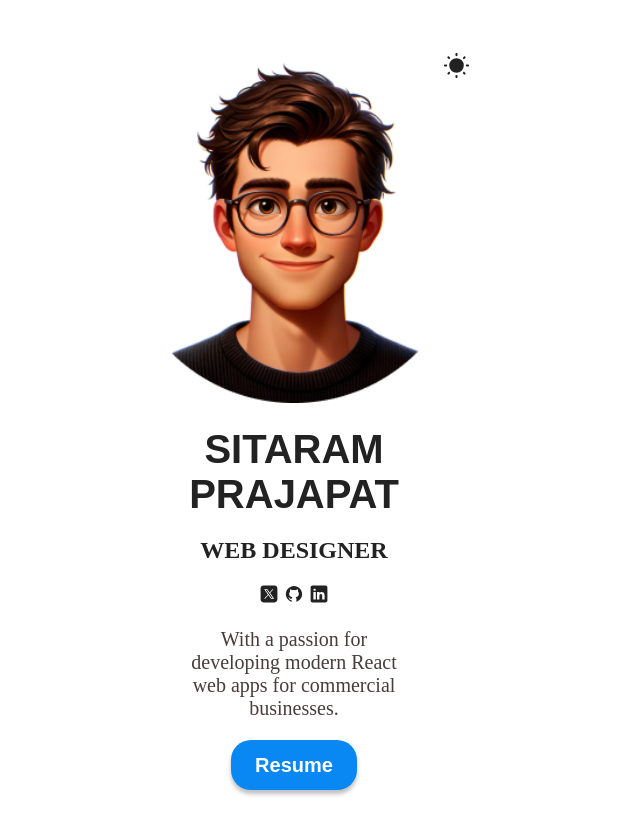
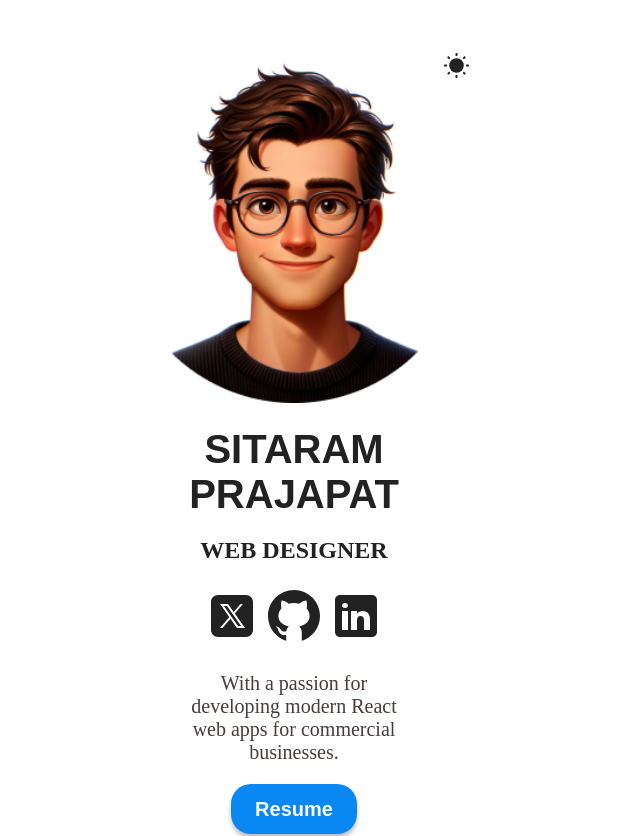
Before and after one commit to siyapra/My-portfolio, a React (Vite) app: page / in a window 1280 px wide. Shown: the top 836 px of the page, without its empty margins (346-986 px from the left). Built offline with nearby package versions, Linux system fonts and the light colour scheme.

Commit message:
small changes

```diff
--- a/src/Components/Hero/Hero.css
+++ b/src/Components/Hero/Hero.css
@@ -8,7 +8,7 @@
 }
 
 .hero {
-    max-width: 200px;
+    width: 200px;
 }
 
 span {
@@ -21,8 +21,8 @@ a {
     margin: 0;
 }
 
-img {
-    width: 30px;
+.logo-icon {
+    width: 100px;
 }
 
 
--- a/src/Components/Skills/Skills.jsx
+++ b/src/Components/Skills/Skills.jsx
@@ -14,30 +14,30 @@ const Skills = () => {
 
             </div>
             <div className="skillsList">
-                <img src={checkMarkIcon} alt="Checkmark icon" />
+                <img src={checkMarkIcon} alt="Checkmark icon" className='logo-icon'/>
                 <p>HTML</p>
 
-                <img src={checkMarkIcon} alt="Checkmark icon" />
+                <img src={checkMarkIcon} alt="Checkmark icon" className='logo-icon'/>
                 <p>CSS</p>
-                <img src={checkMarkIcon} alt="Checkmark icon" />
+                <img src={checkMarkIcon} alt="Checkmark icon" className='logo-icon'/>
                 <p>Javascript</p>
             </div>
             <hr />
             <div className="skillsList">
-                <img src={checkMarkIcon} alt="Checkmark icon" />
+                <img src={checkMarkIcon} alt="Checkmark icon" className='logo-icon' />
                 <p>Bootstrap</p>
-                <img src={checkMarkIcon} alt="Checkmark icon" />
+                <img src={checkMarkIcon} alt="Checkmark icon" className='logo-icon'/>
                 <p>Figma</p>
-                <img src={checkMarkIcon} alt="Checkmark icon" />
+                <img src={checkMarkIcon} alt="Checkmark icon" className='logo-icon'/>
                 <p>PS</p>
             </div>
             <hr />
             <div className="skillsList">
 
-                <img src={checkMarkIcon} alt="Checkmark icon" />
+                <img src={checkMarkIcon} alt="Checkmark icon" className='logo-icon' />
                 <p>Git</p>
 
-                <img src={checkMarkIcon} alt="Checkmark icon" />
+                <img src={checkMarkIcon} alt="Checkmark icon" className='logo-icon'/>
                 <p>GitHub</p>
             </div>
         </>
--- a/src/Components/Skills/skills.css
+++ b/src/Components/Skills/skills.css
@@ -10,7 +10,7 @@ span {
     gap: 5px;
 }
 
-img{
+.logo-icon{
     width: 20px;
 }
 .skillsList {
```
